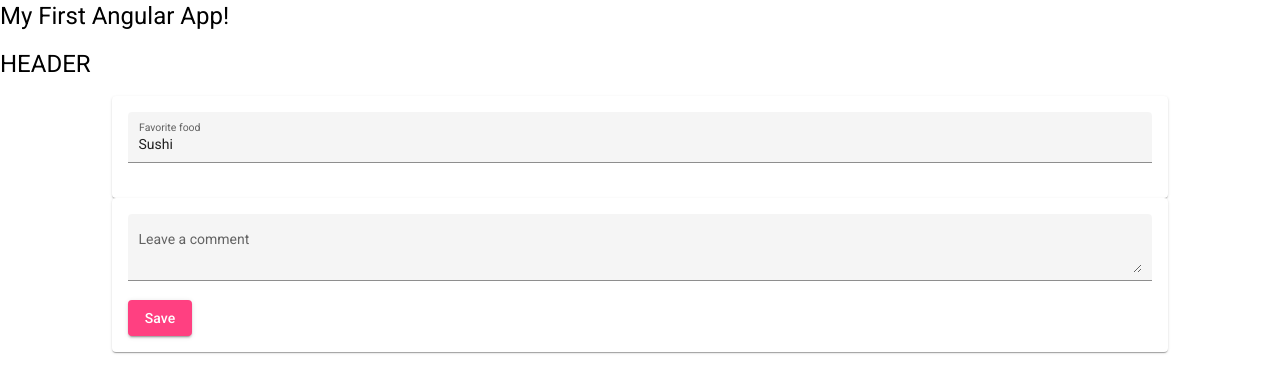
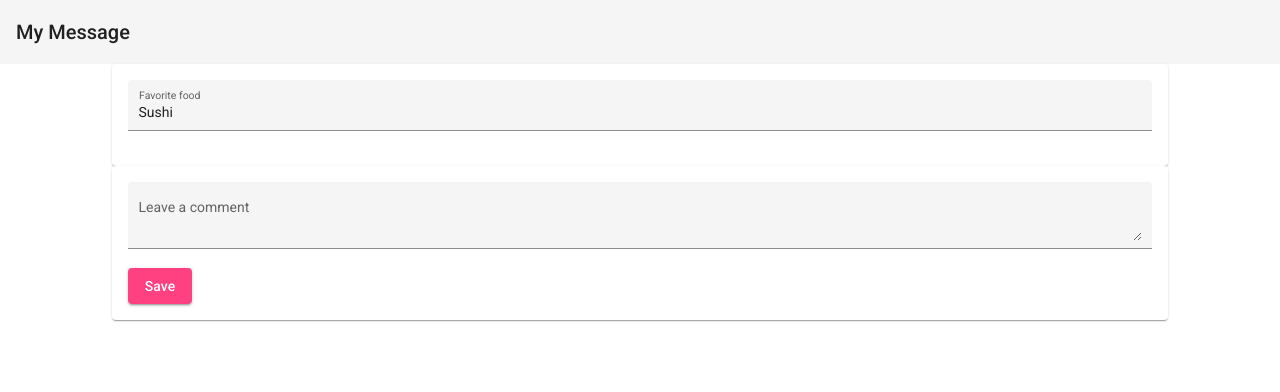
Before and after one commit to lion772/MEAN-Project, an Angular app: page / in a window 1280 px wide. Shown: the top 392 px of the page. Built offline with nearby package versions, Linux system fonts and the light colour scheme.

Commit message:
Header component finished

```diff
--- a/src/app/app.component.html
+++ b/src/app/app.component.html
@@ -1,3 +1,2 @@
-<h1>My First Angular App!</h1>
-<header-component></header-component>
+<app-header></app-header>
 <app-post-create></app-post-create>
--- a/src/app/app.module.ts
+++ b/src/app/app.module.ts
@@ -10,6 +10,7 @@
 import { MatInputModule } from '@angular/material/input';
 import { MatCardModule } from '@angular/material/card';
 import { MatButtonModule } from '@angular/material/button';
+import { MatToolbarModule } from '@angular/material/toolbar';
 
 @NgModule({
   declarations: [AppComponent, PostCreateComponent, HeaderComponent],
@@ -20,6 +21,7 @@
     MatInputModule,
     MatCardModule,
     MatButtonModule,
+    MatToolbarModule,
   ],
   providers: [],
   bootstrap: [AppComponent],
--- a/src/app/header/header.component.html
+++ b/src/app/header/header.component.html
@@ -1 +1 @@
-<h1>HEADER</h1>
+<mat-toolbar colors="primary">My Message</mat-toolbar>
--- a/src/app/header/header.component.ts
+++ b/src/app/header/header.component.ts
@@ -1,7 +1,7 @@
 import { Component } from '@angular/core';
 
 @Component({
-  selector: 'header-component',
+  selector: 'app-header',
   templateUrl: './header.component.html',
   styleUrls: ['./header.component.css'],
 })
```
Also changed, not shown: 1 other file (tests, documents, lock files or other folders).
